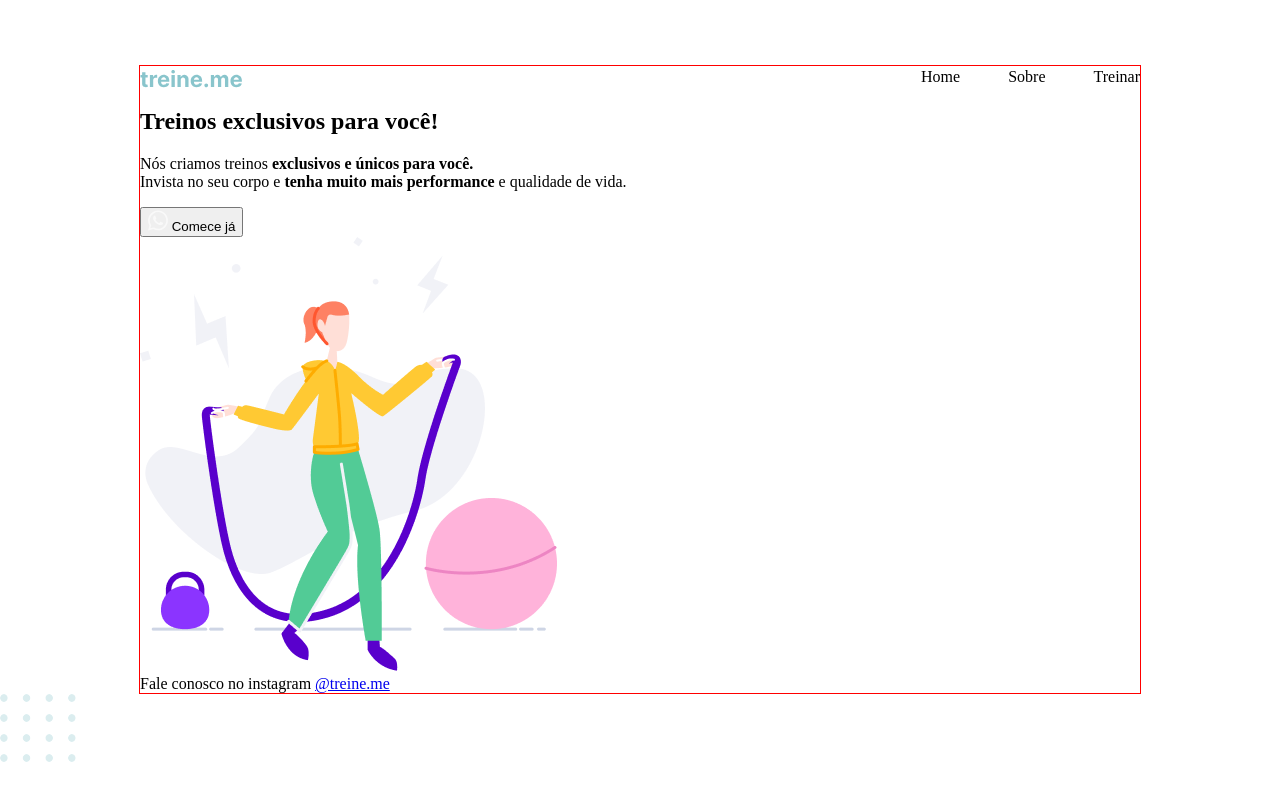
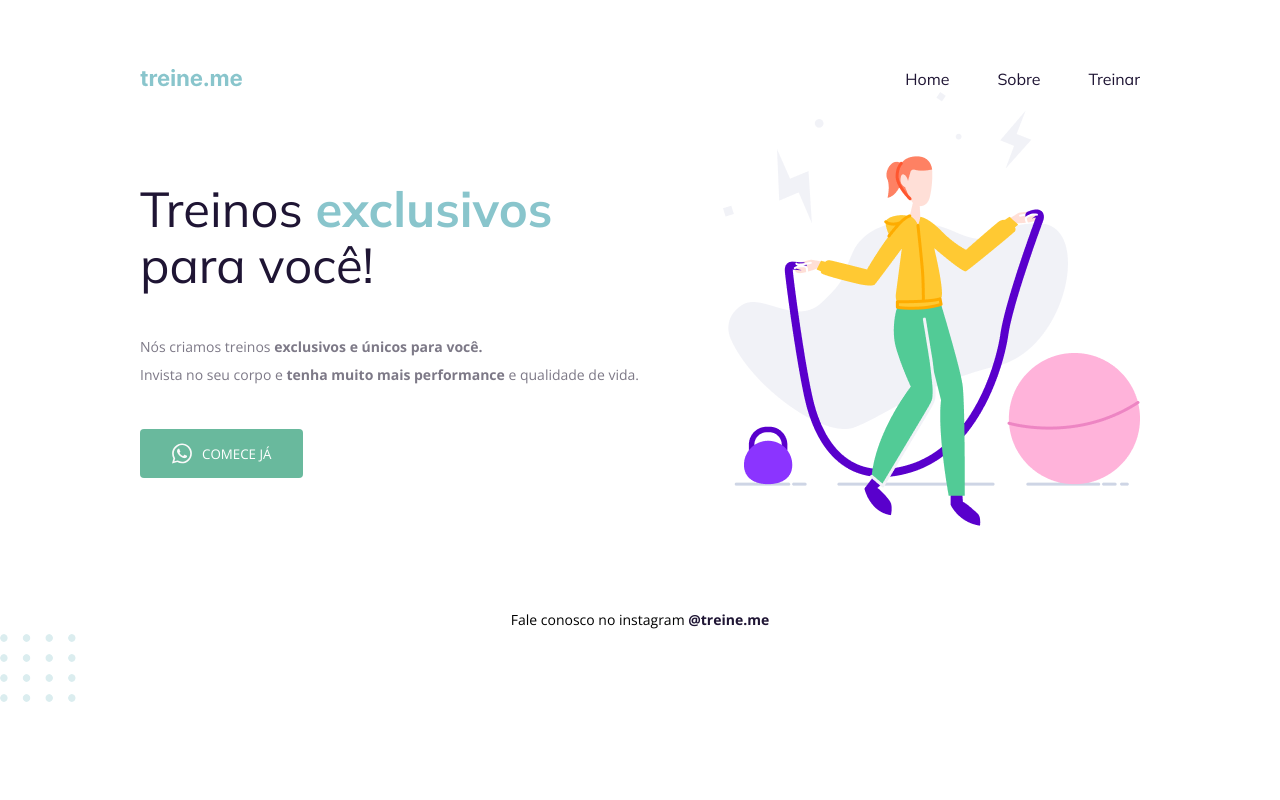
Before and after one commit to MelloBirkan/treine.me, a plain HTML site: page index.html in a window 1280 px wide. Drawn offline with nearby package versions, Linux system fonts and the light colour scheme.

Commit message:
Button estilizado

```diff
--- a/index.html
+++ b/index.html
@@ -1,28 +1,33 @@
 <!DOCTYPE html>
 <html lang="en">
   <head>
+    <link rel="preconnect" href="https://fonts.googleapis.com" />
+    <link rel="preconnect" href="https://fonts.gstatic.com" crossorigin />
     <meta charset="UTF-8" />
     <meta name="viewport" content="width=device-width, initial-scale=1.0" />
     <title>treine me</title>
     <link rel="stylesheet" href="style.css" />
+    <link
+      href="https://fonts.googleapis.com/css2?family=Mulish:wght@400;700&family=Open+Sans:wght@400;700&display=swap"
+      rel="stylesheet"
+    />
   </head>
   <body>
     <div class="page">
-      <header>
-        <img src="assets/Logo.svg" alt="Treine.me" />
-
-        <nav>
-          <ul>
-            <li>Home</li>
-            <li>Sobre</li>
-            <li>Treinar</li>
-          </ul>
-        </nav>
-      </header>
+      <nav>
+        <a id="logo" href="#">
+          <img src="assets/Logo.svg" alt="Treine.me" />
+        </a>
+        <ul>
+          <li><a href="#">Home</a></li>
+          <li><a href="#">Sobre</a></li>
+          <li><a href="#">Treinar</a></li>
+        </ul>
+      </nav>
 
       <main>
         <section>
-          <h1>Treinos exclusivos para você!</h1>
+          <h1>Treinos <span>exclusivos</span> para você!</h1>
 
           <p>
             Nós criamos treinos <strong>exclusivos e únicos para você.</strong
--- a/style.css
+++ b/style.css
@@ -1,14 +1,40 @@
 body {
   margin: 0;
+
+  font-family: "Open Sans", sans-serif;
 }
 
 .page {
   margin: 65px auto 0;
   width: 1000px;
-  border: 1px solid red;
+}
+h1 {
+  font-size: 49px;
+  line-height: 56px;
+  color: #1f1534;
+
+  font-weight: normal;
+
+  width: 490px;
 }
 
-header {
+h1,
+ul {
+  font-family: "Mulish", sans-serif;
+}
+
+h1 span {
+  color: #89c5cc;
+  font-weight: bold;
+}
+
+main {
+  display: flex;
+  align-items: center;
+  justify-content: space-between;
+}
+
+nav {
   display: flex;
   justify-content: space-between;
   align-items: center;
@@ -21,3 +47,51 @@ ul {
   margin: 0;
   padding: 0;
 }
+
+a {
+  text-decoration: none;
+  color: #1f1534;
+}
+
+ul li a:hover {
+  font-weight: bold;
+}
+
+section p {
+  font-size: 14px;
+  color: #7d7987;
+  line-height: 28px;
+  margin: 40px 0;
+}
+
+button {
+  display: flex;
+  align-items: center;
+
+  text-transform: uppercase;
+  font-family: "Open Sans", sans-serif;
+
+  background: #69b99d;
+  color: white;
+  border-radius: 4px;
+  border: none;
+
+  gap: 10px;
+  padding: 14px 32px;
+}
+
+button:hover {
+  cursor: pointer;
+  background: #4b826e;
+}
+
+footer {
+  font-size: 14px;
+  line-height: 28px;
+  text-align: center;
+  margin-top: 80px;
+}
+
+footer a {
+  font-weight: bold;
+}
```
